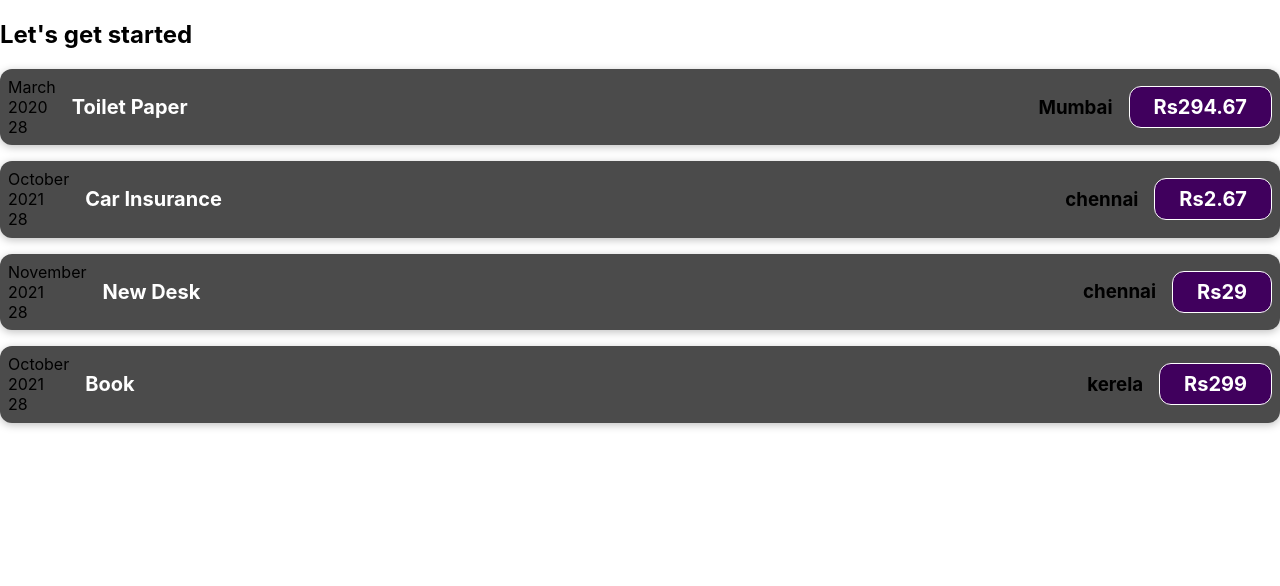
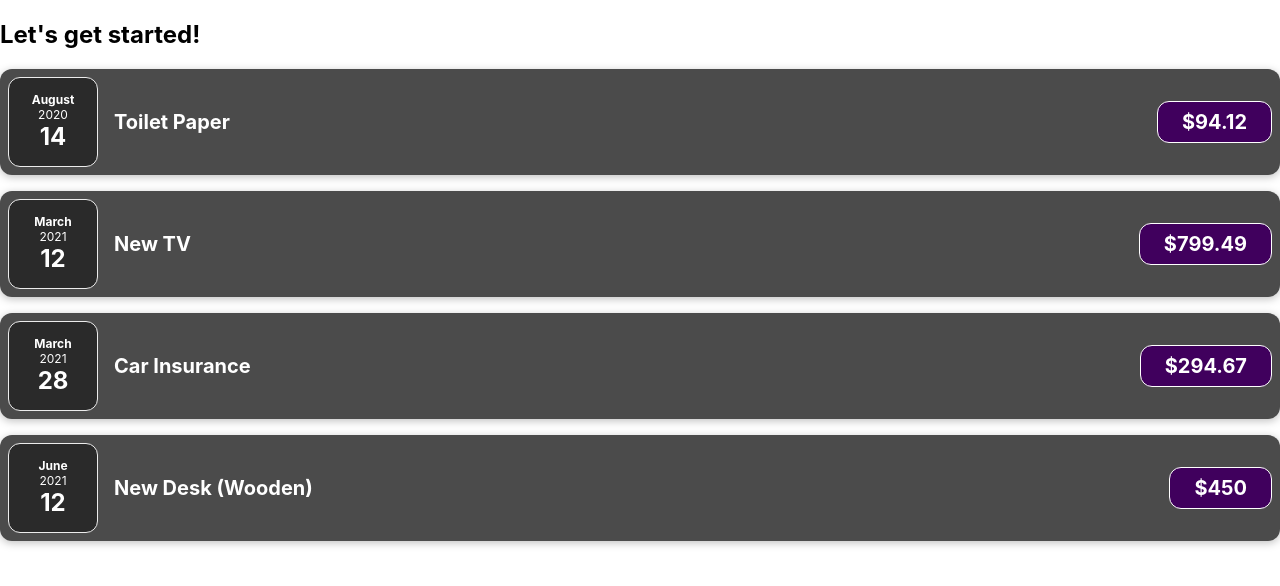
Before and after one commit to sailasri23/react_basics, a React (Create React App) app: page / in a window 1280 px wide. Shown: the top 586 px of the page. Built offline with nearby package versions, Linux system fonts and the light colour scheme.

Commit message:
components_smaller

```diff
--- a/src/App.js
+++ b/src/App.js
@@ -1,57 +1,51 @@
-//components cant just use data stored in other components
-//we can pass data by adding a attribute
-//props are nothing but attributes in html
-//we can also pass hard coded data to props like title = toilet but props need to be reusable
-
-import ExpenseItem from "./components/ExpenseItem";
+import ExpenseItem from './components/ExpenseItem';
 
 function App() {
   const expenses = [
     {
-      id: "e1",
-      title: "Toilet Paper",
+      id: 'e1',
+      title: 'Toilet Paper',
+      amount: 94.12,
+      date: new Date(2020, 7, 14),
+    },
+    { id: 'e2', title: 'New TV', amount: 799.49, date: new Date(2021, 2, 12) },
+    {
+      id: 'e3',
+      title: 'Car Insurance',
       amount: 294.67,
-      date: new Date(2020, 2, 28),
-      EOL:'Mumbai'
+      date: new Date(2021, 2, 28),
     },
     {
-      id: "e2",
-      title: "Car Insurance",
-      amount: 2.67,
-      date: new Date(2021, 9, 28),
-      EOL:'chennai'
+      id: 'e4',
+      title: 'New Desk (Wooden)',
+      amount: 450,
+      date: new Date(2021, 5, 12),
     },
-    { id: "e3", title: "New Desk", amount: 29, date: new Date(2021, 10, 28), EOL:'chennai' },
-    { id: "e4", title: "Book", amount: 299, date: new Date(2021, 9, 28), EOL:'kerela' },
   ];
+
   return (
     <div>
-      <h2>Let's get started</h2>
+      <h2>Let's get started!</h2>
       <ExpenseItem
         title={expenses[0].title}
         amount={expenses[0].amount}
         date={expenses[0].date}
-        E={expenses[0].EOL}
-      ></ExpenseItem>
+      />
       <ExpenseItem
         title={expenses[1].title}
         amount={expenses[1].amount}
         date={expenses[1].date}
-        E={expenses[1].EOL}
-      ></ExpenseItem>
+      />
       <ExpenseItem
         title={expenses[2].title}
         amount={expenses[2].amount}
         date={expenses[2].date}
-        E={expenses[2].EOL}
-      ></ExpenseItem>
+      />
       <ExpenseItem
         title={expenses[3].title}
         amount={expenses[3].amount}
         date={expenses[3].date}
-        E={expenses[3].EOL}
-
-      ></ExpenseItem>
+      />
     </div>
   );
 }
--- /dev/null
+++ b/src/components/ExpenseDate.css
@@ -0,0 +1,26 @@
+.expense-date {
+    display: flex;
+    flex-direction: column;
+    width: 5.5rem;
+    height: 5.5rem;
+    border: 1px solid #ececec;
+    background-color: #2a2a2a;
+    color: white;
+    border-radius: 12px;
+    align-items: center;
+    justify-content: center;
+  }
+
+  .expense-date__month {
+    font-size: 0.75rem;
+    font-weight: bold;
+  }
+
+  .expense-date__year {
+    font-size: 0.75rem;
+  }
+
+  .expense-date__day {
+    font-size: 1.5rem;
+    font-weight: bold;
+  }
--- /dev/null
+++ b/src/components/ExpenseDate.js
@@ -0,0 +1,20 @@
+//rendering the date of a expense
+
+
+import './ExpenseDate.css';
+
+function ExpenseDate(props) {
+  const month = props.date.toLocaleString('en-US', { month: 'long' });
+  const day = props.date.toLocaleString('en-US', { day: '2-digit' });
+  const year = props.date.getFullYear();
+
+  return (
+    <div className="expense-date">
+      <div className="expense-date__month">{month}</div>
+      <div className="expense-date__year">{year}</div>
+      <div className="expense-date__day">{day}</div>
+    </div>
+  );
+}
+
+export default ExpenseDate;
--- a/src/components/ExpenseItem.js
+++ b/src/components/ExpenseItem.js
@@ -1,22 +1,16 @@
+import ExpenseDate from './ExpenseDate';
+import './ExpenseItem.css';
 
-import "./ExpenseItem.css";
 function ExpenseItem(props) {
-  const month = props.date.toLocaleString('en-US',{month:'long'})
-  const day = props.date.toLocaleString('en-US',{day:'2-digit'})
-  const year = props.date.getFullYear()
   return (
-    <div className="expense-item">
-      <div>
-        <div>{month}</div>
-        <div>{year}</div>
-        <div>{day}</div>
-      </div>
-      <div className="expense-item__description">
+    <div className='expense-item'>
+      <ExpenseDate date={props.date} />
+      <div className='expense-item__description'>
         <h2>{props.title}</h2>
-        <h3>{props.E}</h3>
-        <div className="expense-item__price">Rs{props.amount}</div>
+        <div className='expense-item__price'>${props.amount}</div>
       </div>
     </div>
   );
 }
+
 export default ExpenseItem;
```
